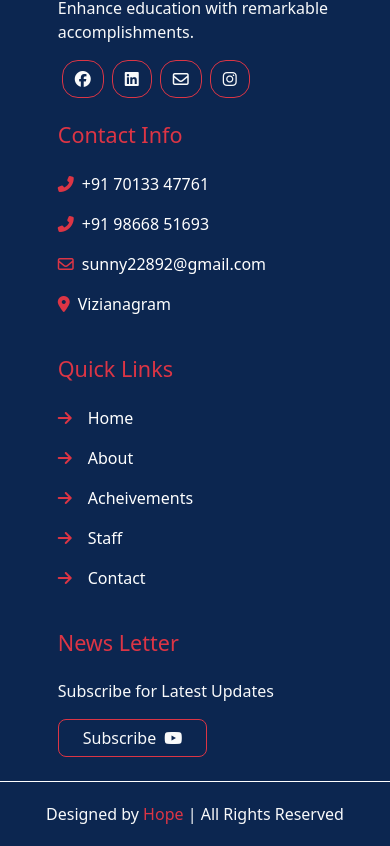
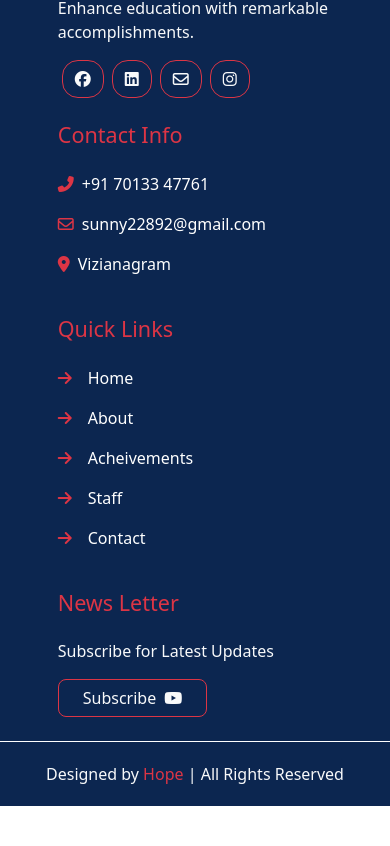
Before and after one commit to Hopeedutech/Hope, a React (Create React App) app: page / in a window 390 px wide. Shown: the part 7651-8497 px from the top of the page. After the commit the page ends 8457 px from the top, so only its background shows below. Built offline with nearby package versions, Linux system fonts and the light colour scheme.

Commit message:
Remove mobile number

```diff
--- a/src/Footer.js
+++ b/src/Footer.js
@@ -58,12 +58,6 @@ function Footer() {
                         <div className="my-3">
                             <a href="">
                                 <i className="fa-solid fa-phone-flip text-danger pe-2"></i><span>+91 70133 47761</span>
-                            </a>
-                        </div>
-
-                        <div className="mb-3">
-                            <a href="">
-                                <i className="fa-solid fa-phone-flip text-danger pe-2"></i><span>+91 98668 51693</span>
                             </a>
                         </div>
 
```
